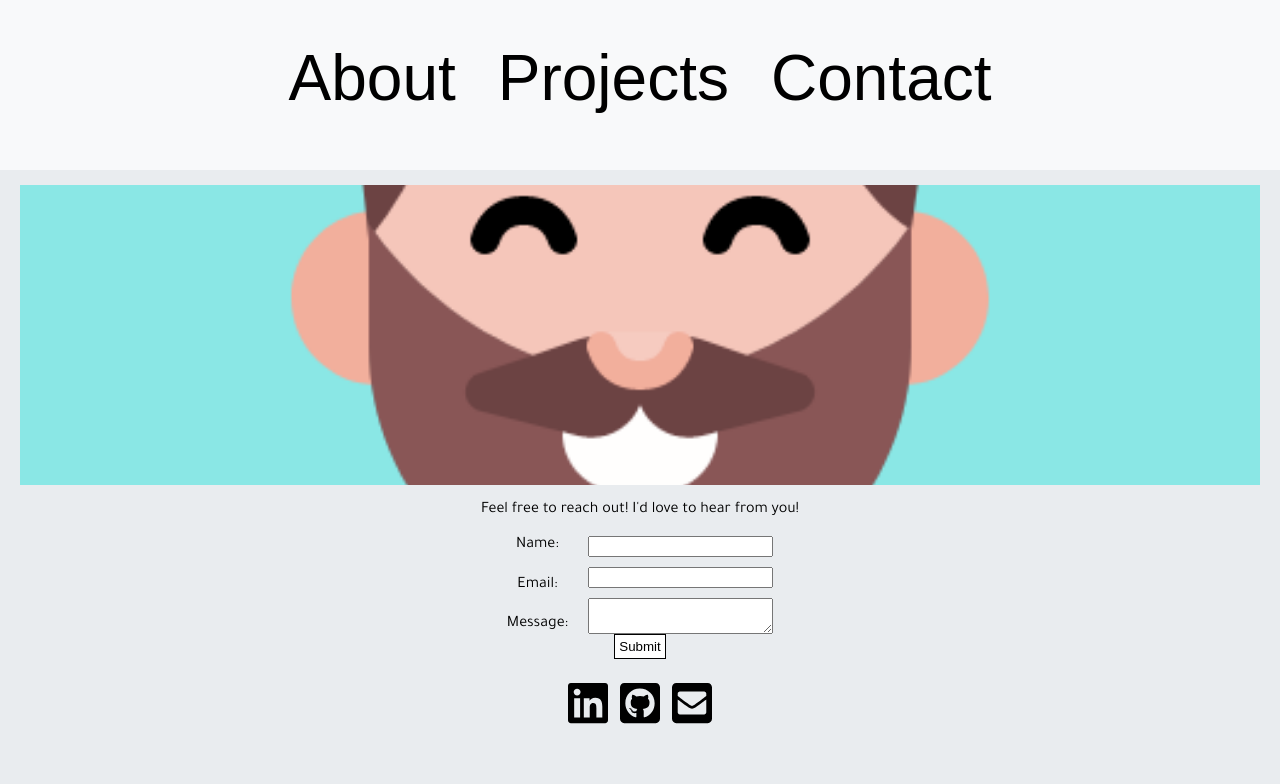
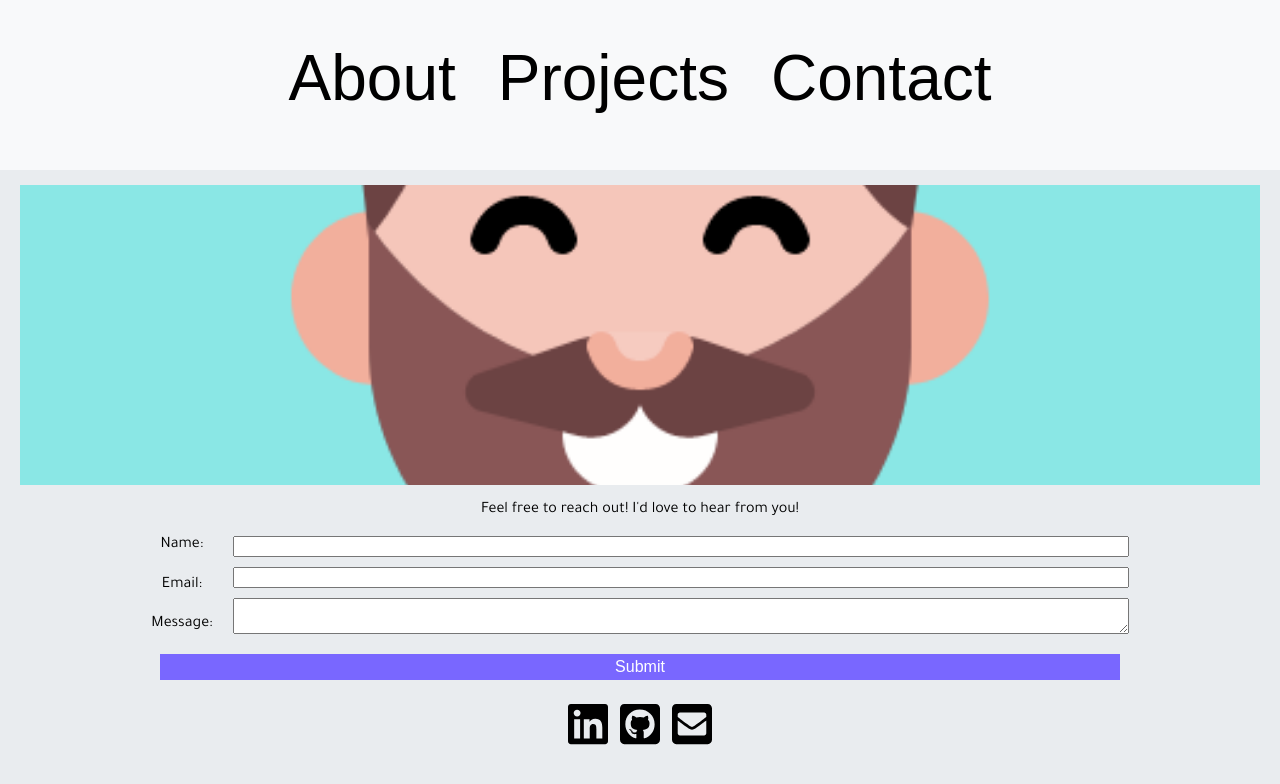
Before and after one commit to matt-gefen/portfolio-application, a React (Create React App) app: page /contact in a window 1280 px wide. Shown: the top 784 px of the page. Built offline with nearby package versions, Linux system fonts and the light colour scheme; a web font is replaced by a local one.

Commit message:
contact form button

```diff
--- a/src/components/Contact/Contact.jsx
+++ b/src/components/Contact/Contact.jsx
@@ -35,9 +35,9 @@ const Contact = (props) => {
         </div>
         </div>
         <motion.button
-            whileHover={{ scale: 1.1 }}
+            whileHover={{ scale: 1.04 }}
             whileTap={{ scale: 0.9 }}
-            style={{backgroundColor: "white", border: "black solid 1px", padding: "4px"}}
+            style={{padding: "4px"}}
             type="submit"
             className={styles.submit}>
               Submit
--- a/src/components/Contact/Contact.module.css
+++ b/src/components/Contact/Contact.module.css
@@ -46,8 +46,16 @@
   align-content: left;
   justify-content: space-between;
   gap: 10px;
+  width: 70%;
 }
 
 .submit {
   margin-bottom: 20px;
+  margin-top: 20px;
+  background-color: #7967ff;
+  color: white;
+  font-weight: 500;
+  font-size: 1rem;
+  width: 75%;
+  border: none;
 }
--- a/src/components/Landing/Landing.module.css
+++ b/src/components/Landing/Landing.module.css
@@ -48,7 +48,7 @@
   align-content: center;
   justify-content: center;
   margin-top: 15px;
-  /* gap: 20px; */
+  gap: 25px;
 }
 
 .subskills {
--- a/src/components/ProjectCard/ProjectCard.jsx
+++ b/src/components/ProjectCard/ProjectCard.jsx
@@ -29,7 +29,7 @@ const ProjectCard = (props) => {
   }
 
   return (
-    <div
+    <motion.div
         className={styles.projectContainer}
         id={styles[props.id]}
         style={{
@@ -40,6 +40,7 @@ const ProjectCard = (props) => {
         onMouseEnter={handleHover}
         onMouseLeave={handleHover}
         onClick={handleHover}
+        // whileHover={{ scale: 1.02 }}
         >
           <div id={styles.linkcontainer}>
           { !textDisplay &&
@@ -67,7 +68,7 @@ const ProjectCard = (props) => {
             </div>
           }
           </div>
-      </div>
+      </motion.div>
   )
 }
 
```
